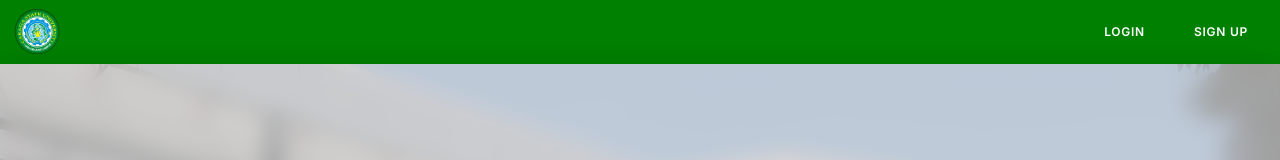
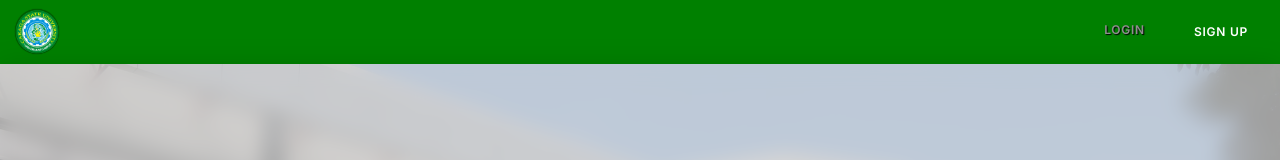
Before and after one commit to fideljotojot/Security2_Project, a Vue app: page / in a window 1280 px wide. In both pictures the pointer is over the element "LOGIN". Shown: the top 160 px of the page. Built offline with nearby package versions, Linux system fonts and the light colour scheme.

Commit message:
feat(header): enhance button hover effects with color transition and transform

```diff
--- a/src/assets/CSS/app.css
+++ b/src/assets/CSS/app.css
@@ -51,8 +51,20 @@ header .header-btn p {
   letter-spacing: 0.06em;
   text-transform: uppercase;
   cursor: pointer;
-  transition: opacity 0.3s ease;
+  transition: color 0.2s ease, background-color 0.2s ease, transform 0.2s ease;
   color: #fefefe;
+}
+
+header .header-btn a:hover p {
+  color: #8f8e8e;
+  text-shadow: 1px 1px 1px #020202;
+  border-radius: .4em;
+  transform: translateY(-2px);
+}
+
+header .header-btn a.router-link-exact-active p {
+  color: #03ff6c;
+  border-radius: .4em;
 }
 
 header .header-btn p:disabled,
```
